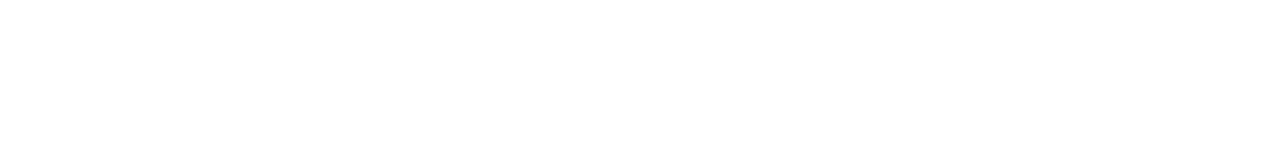
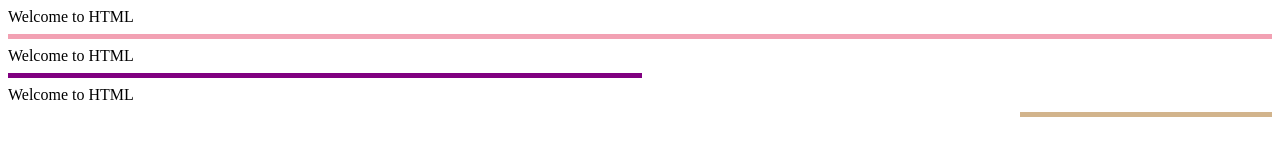
Before and after one commit to Happysingh521/repo1, a plain HTML site: page index.html in a window 1280 px wide. Drawn offline with Linux system fonts and the light colour scheme.

Commit message:
Update index.html

```diff
--- a/index.html
+++ b/index.html
@@ -1,18 +1,13 @@
 <html>
 <head>
-<title>Example of marquee tag</title>
+<title>Example of hr tag</title>
 </head>
 <body>
-<center><marquee width=50%>
-<img src=1.jpg height=100 width=100>
-<img src=2.jpg height=100 width=100>
-<img src=3.jpg height=100 width=100>
-</marquee></center>
-<br><br>
-<center><marquee height=100% direction=up>
-<img src=1.jpg height=100 width=100><br>
-<img src=2.jpg height=100 width=100><br>
-<img src=3.jpg height=100 width=100><br>
-</marquee>
+Welcome to HTML
+<hr size=5 color=#f2a1b3>
+Welcome to HTML
+<hr size=5 color=purple width=50% align=left>
+Welcome to HTML
+<hr size=5 color=tan width=250 align=right>
 </body>
 </html>
```
